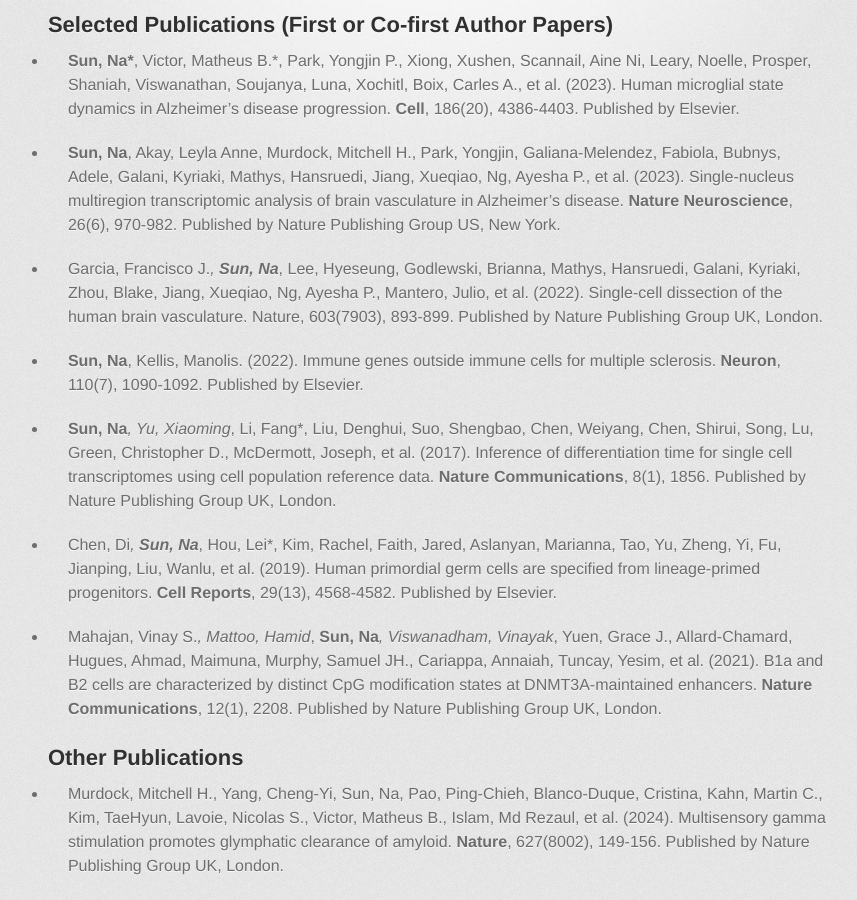
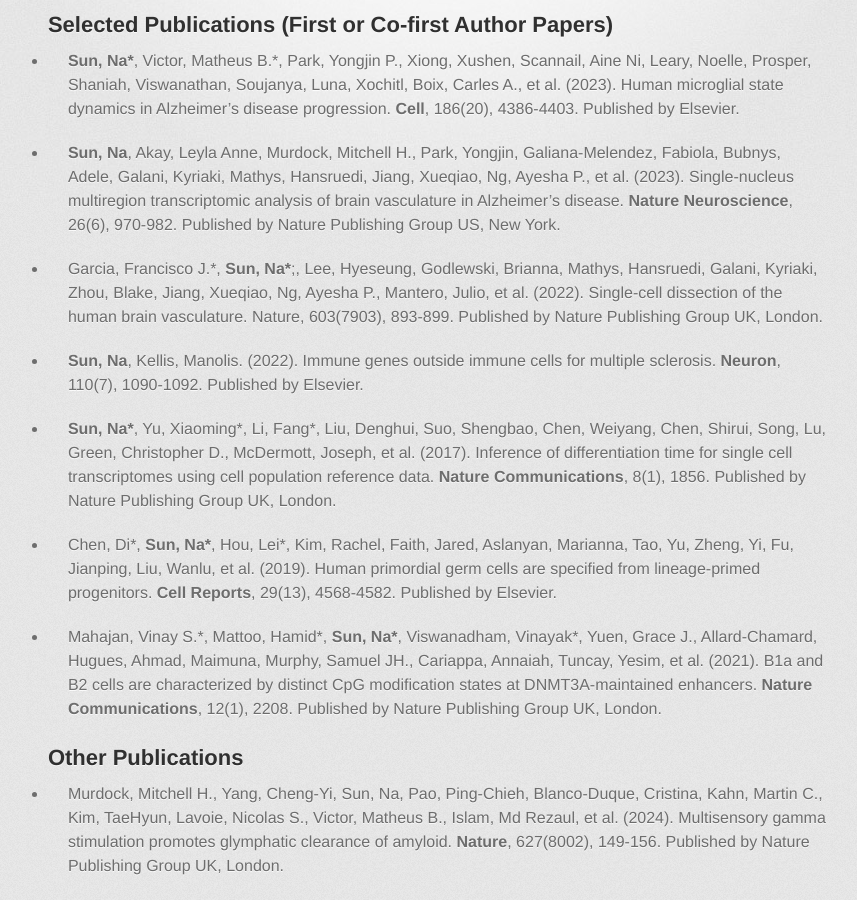
Before and after one commit to whitehead/SunLab, a Jekyll site: the page built from docs/publications.md, in a window 1280 px wide and 900 px high, scrolled down 372 px. Shown: the whole window, without its empty margins (171-1028 px from the left). Built offline with Jekyll 4.4.1, drawn with Linux system fonts in a browser that asks for light colours; some web fonts are replaced; part of the change alters nothing that is shown.

```diff
--- a/docs/publications.md
+++ b/docs/publications.md
@@ -9,19 +9,19 @@ title: Publications
 
 <!--### 2025 -->
 
-* <strong>Sun, Na&#42;</strong>, Victor, Matheus B.*, Park, Yongjin P., Xiong, Xushen, Scannail, Aine Ni, Leary, Noelle, Prosper, Shaniah, Viswanathan, Soujanya, Luna, Xochitl, Boix, Carles A., et al. (2023). Human microglial state dynamics in Alzheimer’s disease progression. <strong>Cell</strong>, 186(20), 4386-4403. Published by Elsevier.
+* <strong>Sun, Na&#42;</strong>, Victor, Matheus B.&#42;, Park, Yongjin P., Xiong, Xushen, Scannail, Aine Ni, Leary, Noelle, Prosper, Shaniah, Viswanathan, Soujanya, Luna, Xochitl, Boix, Carles A., et al. (2023). Human microglial state dynamics in Alzheimer’s disease progression. <strong>Cell</strong>, 186(20), 4386-4403. Published by Elsevier.
 
 * <strong>Sun, Na</strong>, Akay, Leyla Anne, Murdock, Mitchell H., Park, Yongjin, Galiana-Melendez, Fabiola, Bubnys, Adele, Galani, Kyriaki, Mathys, Hansruedi, Jiang, Xueqiao, Ng, Ayesha P., et al. (2023). Single-nucleus multiregion transcriptomic analysis of brain vasculature in Alzheimer’s disease. <strong>Nature Neuroscience</strong>, 26(6), 970-982. Published by Nature Publishing Group US, New York.
 
-* Garcia, Francisco J.*, <strong>Sun, Na</strong>*, Lee, Hyeseung, Godlewski, Brianna, Mathys, Hansruedi, Galani, Kyriaki, Zhou, Blake, Jiang, Xueqiao, Ng, Ayesha P., Mantero, Julio, et al. (2022). Single-cell dissection of the human brain vasculature. Nature, 603(7903), 893-899. Published by Nature Publishing Group UK, London.
+* Garcia, Francisco J.*, <strong>Sun, Na&#42;</strong>;, Lee, Hyeseung, Godlewski, Brianna, Mathys, Hansruedi, Galani, Kyriaki, Zhou, Blake, Jiang, Xueqiao, Ng, Ayesha P., Mantero, Julio, et al. (2022). Single-cell dissection of the human brain vasculature. Nature, 603(7903), 893-899. Published by Nature Publishing Group UK, London.
 
 * <strong>Sun, Na</strong>, Kellis, Manolis. (2022). Immune genes outside immune cells for multiple sclerosis. <strong>Neuron</strong>, 110(7), 1090-1092. Published by Elsevier.
 
-* <strong>Sun, Na</strong>*, Yu, Xiaoming*, Li, Fang*, Liu, Denghui, Suo, Shengbao, Chen, Weiyang, Chen, Shirui, Song, Lu, Green, Christopher D., McDermott, Joseph, et al. (2017). Inference of differentiation time for single cell transcriptomes using cell population reference data. <strong>Nature Communications</strong>, 8(1), 1856. Published by Nature Publishing Group UK, London.
+* <strong>Sun, Na&#42;</strong>, Yu, Xiaoming&#42;, Li, Fang&#42;, Liu, Denghui, Suo, Shengbao, Chen, Weiyang, Chen, Shirui, Song, Lu, Green, Christopher D., McDermott, Joseph, et al. (2017). Inference of differentiation time for single cell transcriptomes using cell population reference data. <strong>Nature Communications</strong>, 8(1), 1856. Published by Nature Publishing Group UK, London.
 
-* Chen, Di*, <strong>Sun, Na</strong>*, Hou, Lei*, Kim, Rachel, Faith, Jared, Aslanyan, Marianna, Tao, Yu, Zheng, Yi, Fu, Jianping, Liu, Wanlu, et al. (2019). Human primordial germ cells are specified from lineage-primed progenitors. <strong>Cell Reports</strong>, 29(13), 4568-4582. Published by Elsevier.
+* Chen, Di&#42;, <strong>Sun, Na&#42;</strong>, Hou, Lei&#42;, Kim, Rachel, Faith, Jared, Aslanyan, Marianna, Tao, Yu, Zheng, Yi, Fu, Jianping, Liu, Wanlu, et al. (2019). Human primordial germ cells are specified from lineage-primed progenitors. <strong>Cell Reports</strong>, 29(13), 4568-4582. Published by Elsevier.
 
-* Mahajan, Vinay S.*, Mattoo, Hamid*, <strong>Sun, Na</strong>*, Viswanadham, Vinayak*, Yuen, Grace J., Allard-Chamard, Hugues, Ahmad, Maimuna, Murphy, Samuel JH., Cariappa, Annaiah, Tuncay, Yesim, et al. (2021). B1a and B2 cells are characterized by distinct CpG modification states at DNMT3A-maintained enhancers. <strong>Nature Communications</strong>, 12(1), 2208. Published by Nature Publishing Group UK, London.
+* Mahajan, Vinay S.&#42;, Mattoo, Hamid&#42;, <strong>Sun, Na&#42;</strong>, Viswanadham, Vinayak&#42;, Yuen, Grace J., Allard-Chamard, Hugues, Ahmad, Maimuna, Murphy, Samuel JH., Cariappa, Annaiah, Tuncay, Yesim, et al. (2021). B1a and B2 cells are characterized by distinct CpG modification states at DNMT3A-maintained enhancers. <strong>Nature Communications</strong>, 12(1), 2208. Published by Nature Publishing Group UK, London.
 
 
 ## Other Publications
```
